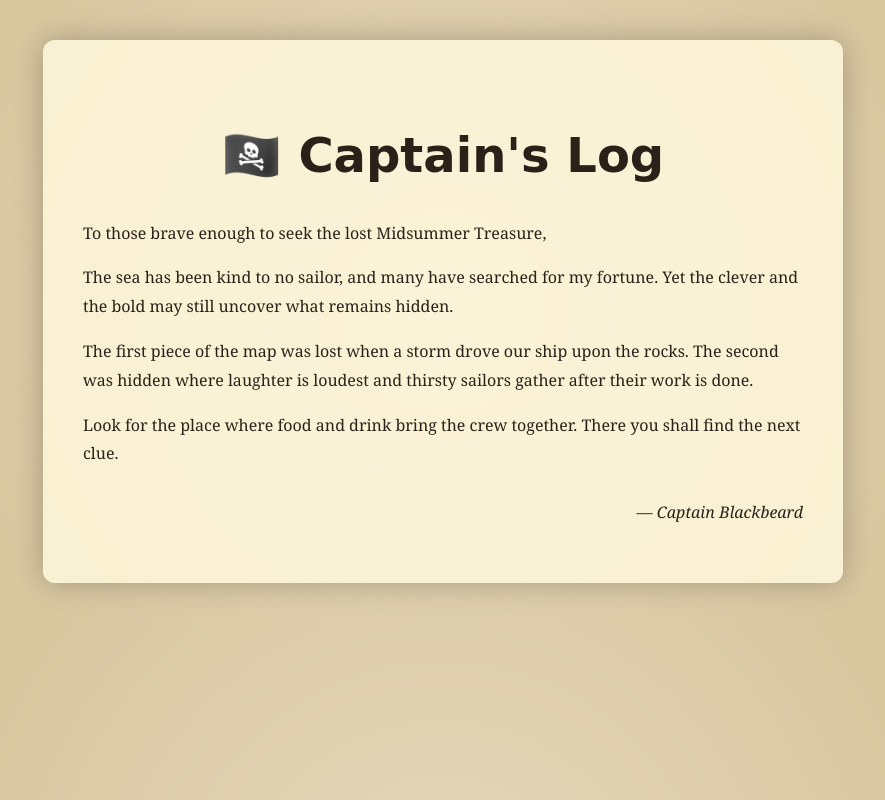
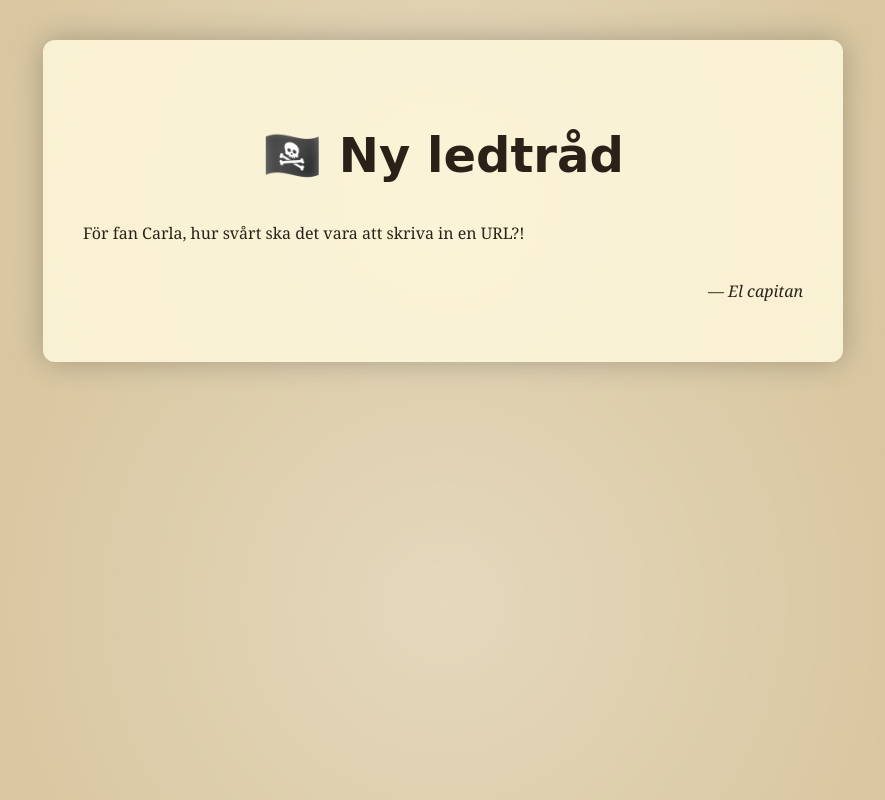
Before and after one commit to scholin-homelab/scholin-homelab.github.io, a plain HTML site: page index.html in a window 1280 px wide. Shown: the whole page, without its empty margins (197-1082 px from the left). Drawn offline with Linux system fonts and the light colour scheme; a web font is replaced by a local one.

Commit message:
Update index.html

```diff
--- a/index.html
+++ b/index.html
@@ -43,29 +43,14 @@ h1 {
 </head>
 <body>
 <div class="container">
-<h1>🏴‍☠️ Captain's Log</h1>
+<h1>🏴‍☠️ Ny ledtråd</h1>
 
 <p>
-To those brave enough to seek the lost Midsummer Treasure,
-</p>
-
-<p>
-The sea has been kind to no sailor, and many have searched for my fortune.
-Yet the clever and the bold may still uncover what remains hidden.
-</p>
-
-<p>
-The first piece of the map was lost when a storm drove our ship upon the rocks.
-The second was hidden where laughter is loudest and thirsty sailors gather after their work is done.
-</p>
-
-<p>
-Look for the place where food and drink bring the crew together.
-There you shall find the next clue.
+För fan Carla, hur svårt ska det vara att skriva in en URL?!
 </p>
 
 <p class="signature">
-— Captain Blackbeard
+— El capitan
 </p>
 
 </div>
```
